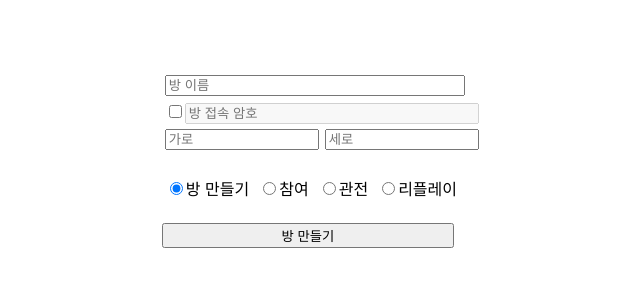
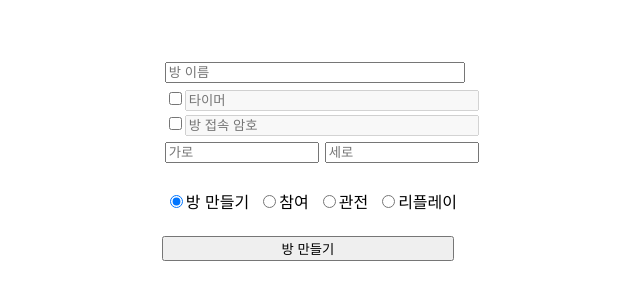
Before and after one commit to AmateurPotion/Omok, a React (Create React App) app: page /#/ in a window 1280 px wide. Shown: the part 240-540 px from the top of the page, without its empty margins (332-972 px from the left). Built offline with nearby package versions, Linux system fonts and the light colour scheme.

Commit message:
타이머 추가

```diff
--- a/src/pages/Gameboard.js
+++ b/src/pages/Gameboard.js
@@ -130,9 +130,13 @@ const Gameboard = () => {
     }
 
     function Timer({second = 0, runner, pause = false}) {
+        let m = 0, s = second;
+        for(;s > 60; s -= 60) {
+            m++;
+        }
         return (
             <>
-                개발 예정
+                {(() => m !== 0 ? (<>{m}분</>) : "")()} {s}초 남음
             </>
         );
     }
@@ -144,7 +148,7 @@ const Gameboard = () => {
             <div className="information">
                 <h2 className="title"> 상태창 </h2>
                 게임 진행 상태 : {state.gameCondition} <br/>
-                타이머 : <Timer /> <br/>
+                타이머 : <Timer second={state.hasOwnProperty("timer") ? state.timer : 0} /> <br/>
                 그리드 on/off <Checkbox defaultChecked={true} onChange={(e) => {changeState({...state, gridView: e.target.checked})}}> a</Checkbox>
                 <Button onClick={e => console.log(e.target.ownerDocument)}>항복</Button>
                 <SpecList/> <br/>
--- a/src/pages/Joinform.js
+++ b/src/pages/Joinform.js
@@ -10,12 +10,14 @@ const Joinform = () => {
     joinMode: "create",
     startText: "방 만들기",
     disableSizeInput: false,
+    disableTimer: true,
     disablePassword: true
   });
 
   // reference sync
   const form = React.createRef();
   const roomName = React.createRef();
+  const timer = React.createRef(), timerable = React.createRef();
   const password = React.createRef(), passwordable = React.createRef();
   const boardWidth = React.createRef(), boardHeight = React.createRef();
 
@@ -37,13 +39,22 @@ const Joinform = () => {
       name: roomName.current.value,
       state: "start",
       joinMode: state.joinMode,
-      password:""
+      timer: 5,
+      password: ""
     };
+
     if(!state.disablePassword) {
       info["password"] = password.current.value;
     } else {
       delete info.password;
     }
+
+    if(!state.disableTimer) {
+      info["timer"] = timer.current.value;
+    } else {
+      delete info.timer;
+    }
+
     sessionStorage.setItem("game", JSON.stringify(info));
     history.push("/board");
   }
@@ -82,14 +93,26 @@ const Joinform = () => {
           required minLength={3}
         />
         <br/>
-        <div className="password">
+        <div className="timer inputDiv">
+          <input
+            className="timerable" name="timerable" ref={timerable}
+            onChange={() => {changer({...state, disableTimer: !timerable.current.checked})}}
+            type="checkbox"
+          />
+          <input
+            className="timer inputSpace" name="timer" ref={timer} disabled={state.disableTimer}
+            type="number" placeholder="타이머"
+            required min={1}
+          />
+        </div>
+        <div className="password inputDiv">
           <input
             className="passwordable" name="passwordable" ref={passwordable}
             onChange={() => {changer({...state, disablePassword: !passwordable.current.checked})}}
             type="checkbox"
           />
           <input
-            className="password" name="password" ref={password} disabled={state.disablePassword}
+            className="password inputSpace" name="password" ref={password} disabled={state.disablePassword}
             type="password" placeholder="방 접속 암호"
             required minLength={4}
           />
--- a/src/pages/Joinform.scss
+++ b/src/pages/Joinform.scss
@@ -10,11 +10,11 @@ div.joinform {
         width: 100%;
     }
 
-    div.password {
+    div.inputDiv {
         margin: 1%;
         text-align: center;
         white-space:nowrap;
-        input.password {
+        input.inputSpace {
             width: 100%;
         }
     }
```
